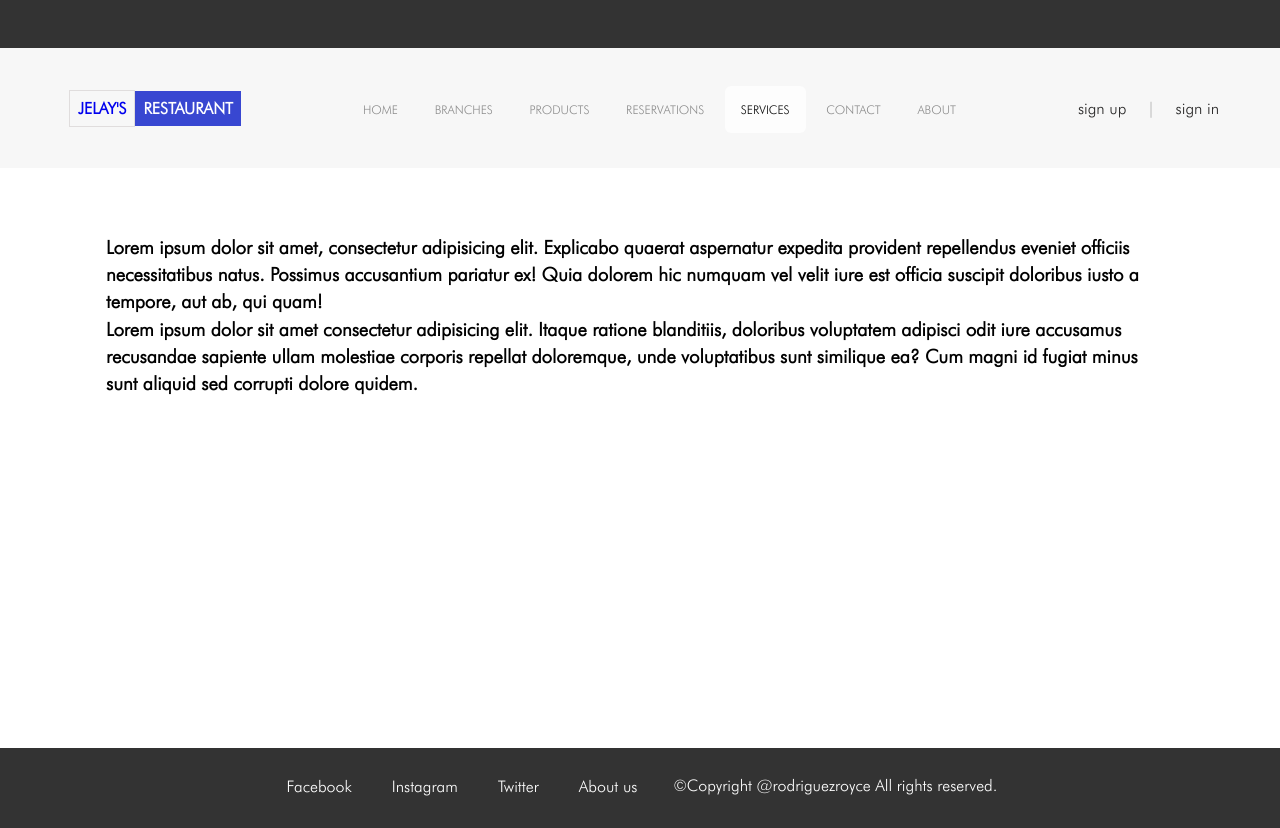
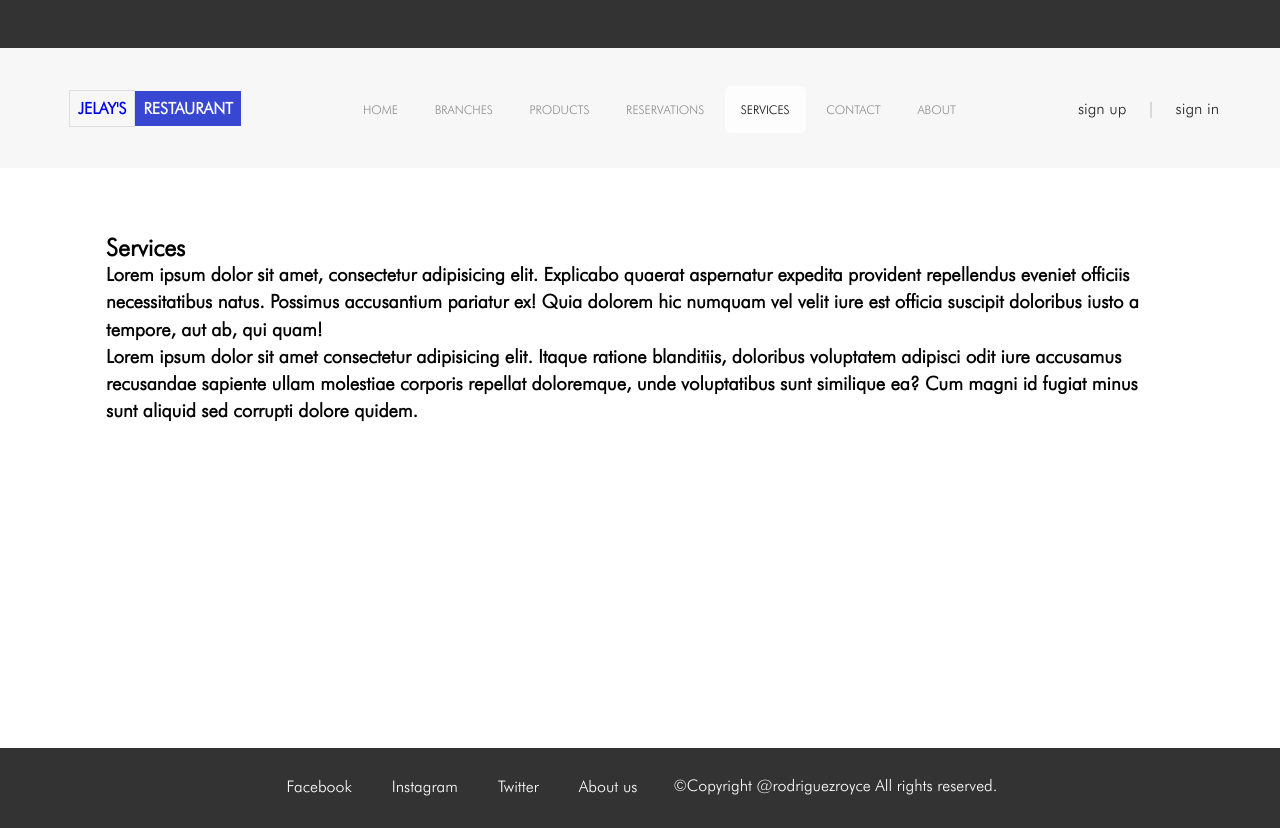
Before and after one commit to esportsRoyce/esports_rocye, a plain HTML site: page services.html in a window 1280 px wide. Drawn offline with Linux system fonts and the light colour scheme; files whose address does not match are found by name; a web font is replaced by a local one.

Commit message:
initial commit

```diff
--- a/services.html
+++ b/services.html
@@ -42,6 +42,7 @@
 </div>
 <section id="section-services">
     <div class="services-content">
+        <h2> Services</h2>
         <h3> Lorem ipsum dolor sit amet, consectetur adipisicing elit. Explicabo quaerat aspernatur expedita provident repellendus eveniet officiis necessitatibus natus. Possimus accusantium pariatur ex! Quia dolorem hic numquam vel velit iure est officia suscipit doloribus iusto a tempore, aut ab, qui quam!</h3>
         <h3>Lorem ipsum dolor sit amet consectetur adipisicing elit. Itaque ratione blanditiis, doloribus voluptatem adipisci odit iure accusamus recusandae sapiente ullam molestiae corporis repellat doloremque, unde voluptatibus sunt similique ea? Cum magni id fugiat minus sunt aliquid sed corrupti dolore quidem.</h3>
     </div>
```
